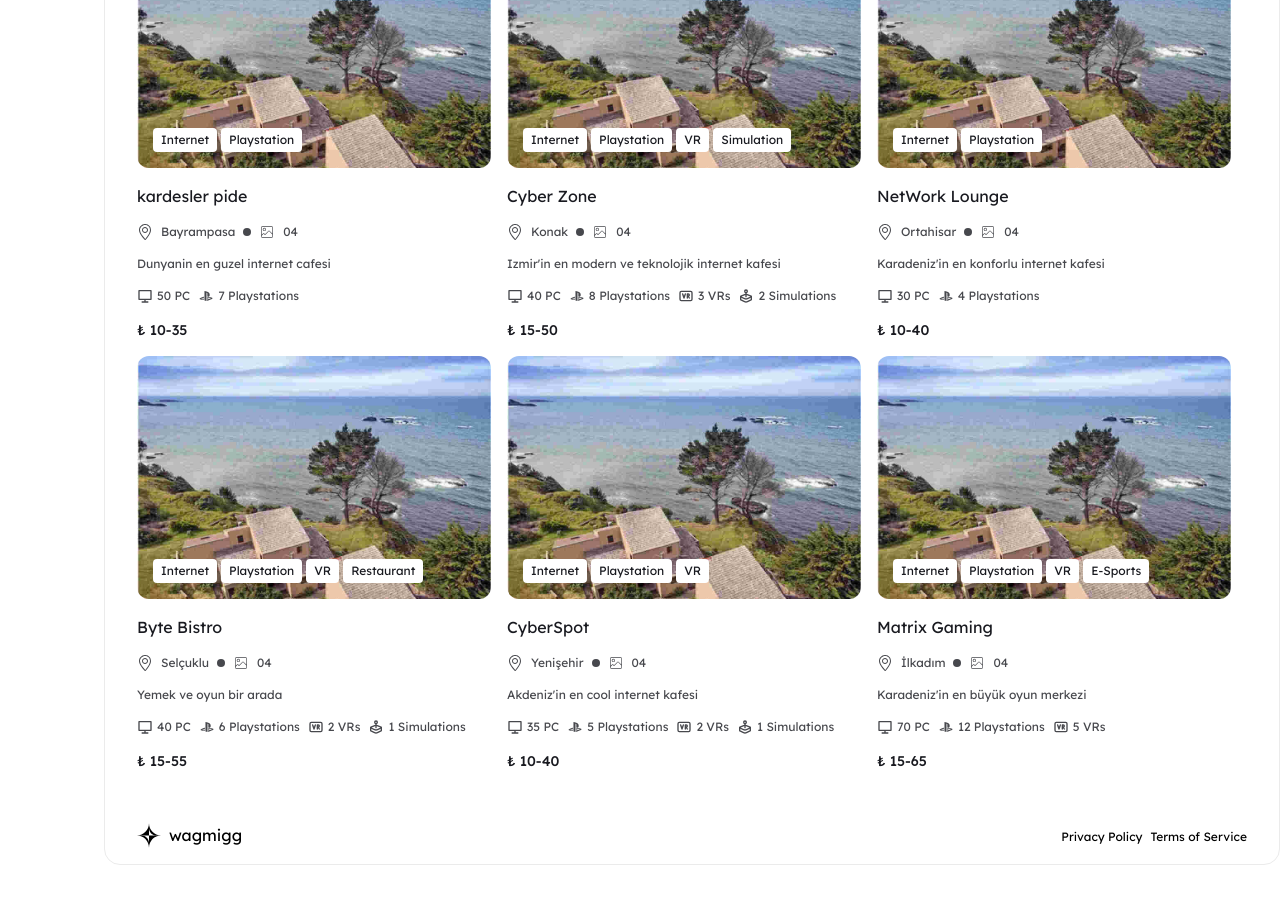
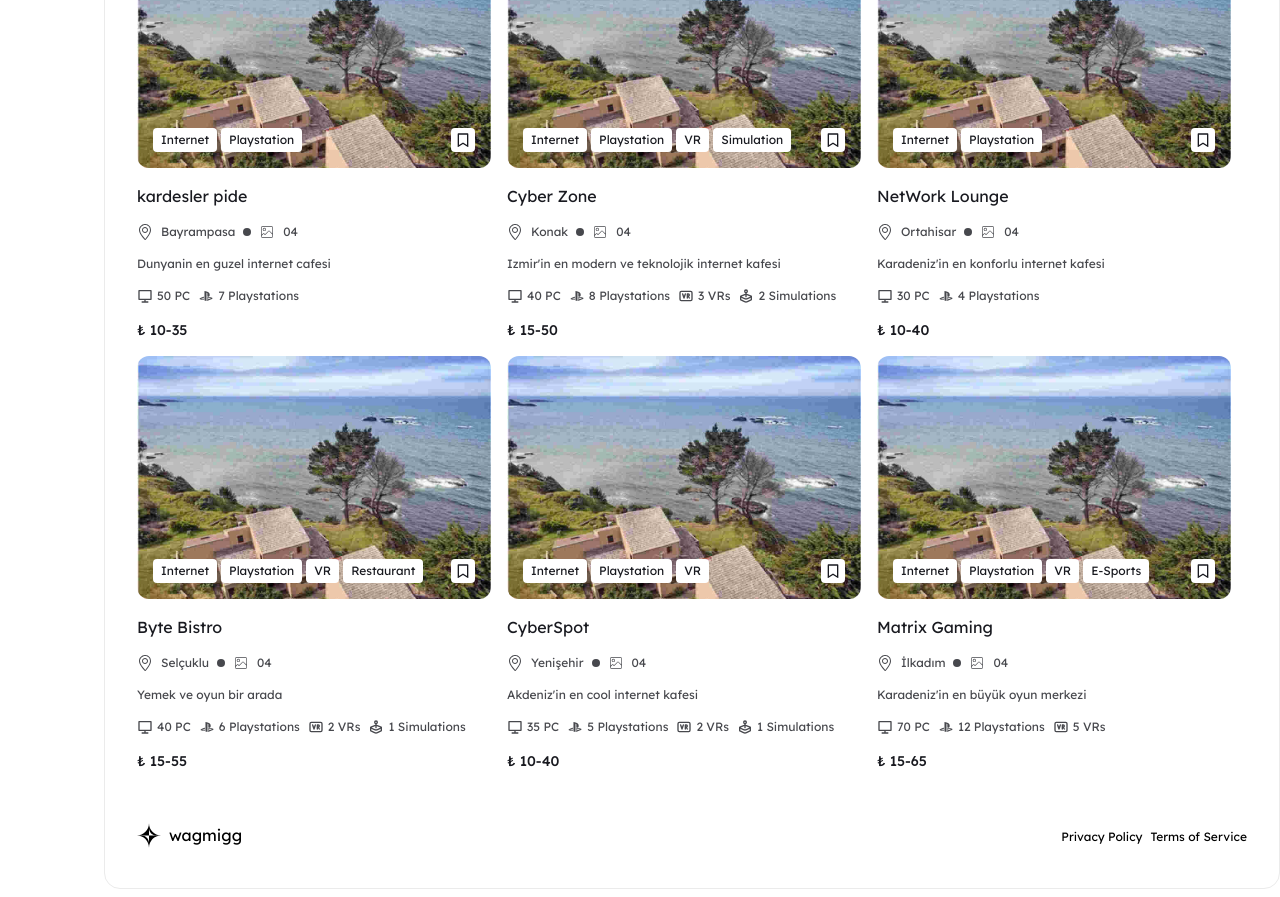
Before and after one commit to nuret209/netcafe, a Next.js app: page / in a window 1280 px wide. Shown: the part 1020-1917 px from the top of the page. Before the commit the page ends 1893 px from the top, so only its background shows below. Built offline with nearby package versions, Linux system fonts and the light colour scheme.

Commit message:
speed insights

```diff
--- a/components/home/Copyright.tsx
+++ b/components/home/Copyright.tsx
@@ -2,7 +2,7 @@ import React from 'react'
 import Image from 'next/image'
 const Copyright = () => {
     return (
-        <div className='flex justify-between mb-20 md:mb-4 items-center'>
+        <div className='flex justify-between mb-20 md:mb-10 items-center'>
             <span className='flex gap-2 mt-[-4px]'>
                 <Image src={"/images/sitelogo.svg"} alt='logo' width={24} height={24} />
                 wagmigg
--- a/components/home/MediumCafeCard.tsx
+++ b/components/home/MediumCafeCard.tsx
@@ -3,7 +3,7 @@ import React from 'react'
 import { CiImageOn } from "react-icons/ci";
 import { SlLocationPin } from "react-icons/sl";
 import { GoDotFill } from "react-icons/go";
-import { RiComputerLine } from "react-icons/ri";
+import { RiComputerLine, RiBookmarkLine } from "react-icons/ri";
 import { TbBadgeVr, TbBrandAppleArcade } from "react-icons/tb";
 import { LiaPlaystation } from "react-icons/lia";
 
@@ -32,6 +32,9 @@ const MediumCafeCard = (props: MediumCafeCardProps) => {
             {type}
           </div>)}
         </div>
+        <div className='absolute bottom-4 right-4 text-xs flex p-1 bg-white rounded'>
+          <RiBookmarkLine size={16} />
+        </div>
       </div>
       <h4 className='text-[#191A20]'>{props.name}</h4>
       <h3 className='flex items-center text-xs gap-1'>
@@ -46,6 +49,7 @@ const MediumCafeCard = (props: MediumCafeCardProps) => {
       <h4 className='text-xs'>
         {props.description}
       </h4>
+
       <h3 className='text-xs flex gap-2'>
         {props.numberofComputers != 0 && <span className='flex items-center gap-1'>
           <RiComputerLine size={16} /> {props.numberofComputers} PC
```
